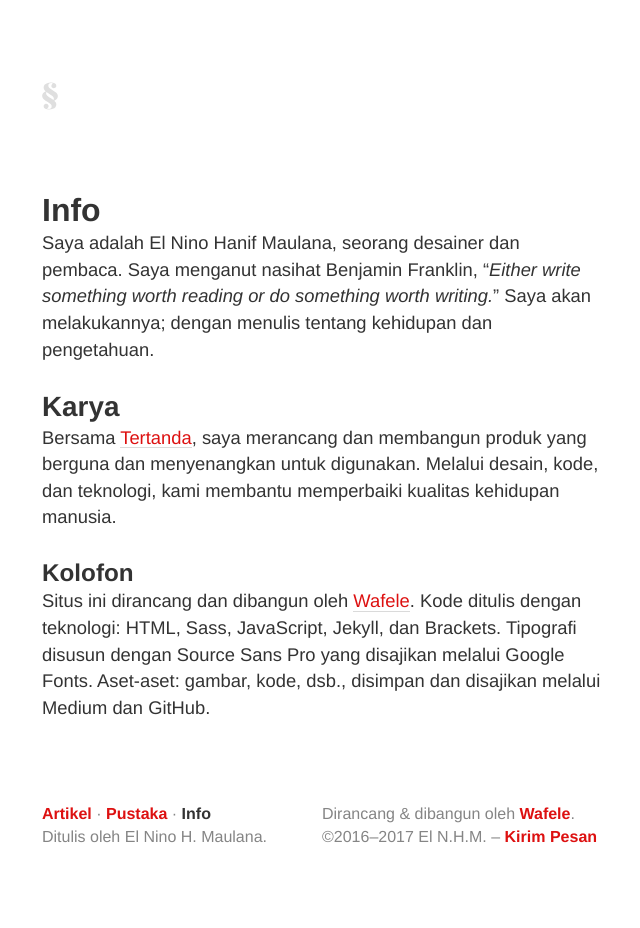
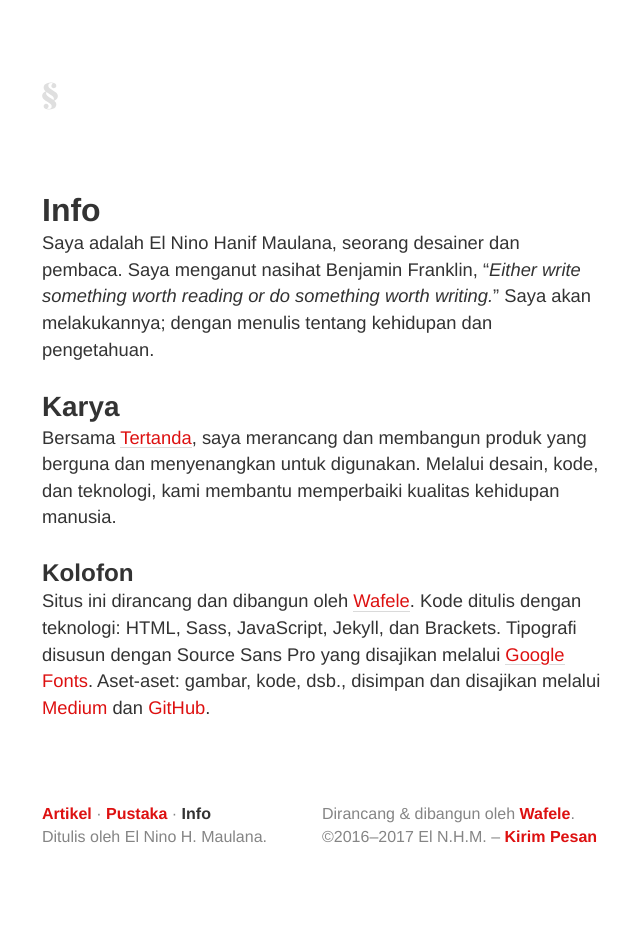
Before and after one commit to tertanda/elnino.github.io, a Jekyll site: the page built from info/index.md, in a window 1280 px wide. Shown: the whole page, without its empty margins (318-958 px from the left). Built offline with Jekyll 4.4.1, drawn with Linux system fonts in a browser that asks for light colours; some of the changed lines change nothing that is shown.

Commit message:
First commit.

```diff
--- a/info/index.md
+++ b/info/index.md
@@ -14,4 +14,4 @@ Saya adalah El Nino Hanif Maulana, seorang desainer dan pembaca. Saya menganut n
 
 ### Kolofon
 
-<p>Situs ini dirancang dan dibangun oleh <a href="http://tertanda.com" title="Studio Wafele" target="_blank">Wafele</a>. Kode ditulis dengan teknologi: HTML, Sass, JavaScript, Jekyll, dan Brackets. Tipografi disusun dengan Source Sans Pro yang disajikan melalui Google Fonts. Aset-aset: gambar, kode, dsb., disimpan dan disajikan melalui Medium dan GitHub.</p>
+<p>Situs ini dirancang dan dibangun oleh <a href="http://tertanda.com" title="Studio Wafele" target="_blank">Wafele</a>. Kode ditulis dengan teknologi: HTML, Sass, JavaScript, Jekyll, dan Brackets. Tipografi disusun dengan Source Sans Pro yang disajikan melalui <a href="http://fonts.google.com" title="Google Fonts" target="_blank">Google Fonts</a>. Aset-aset: gambar, kode, dsb., disimpan dan disajikan melalui <a href="http://medium.com" title="Medium" target="_blank">Medium</a> dan <a href="http://github.com" title="GitHub" target="_blank">GitHub</a>.</p>
```
